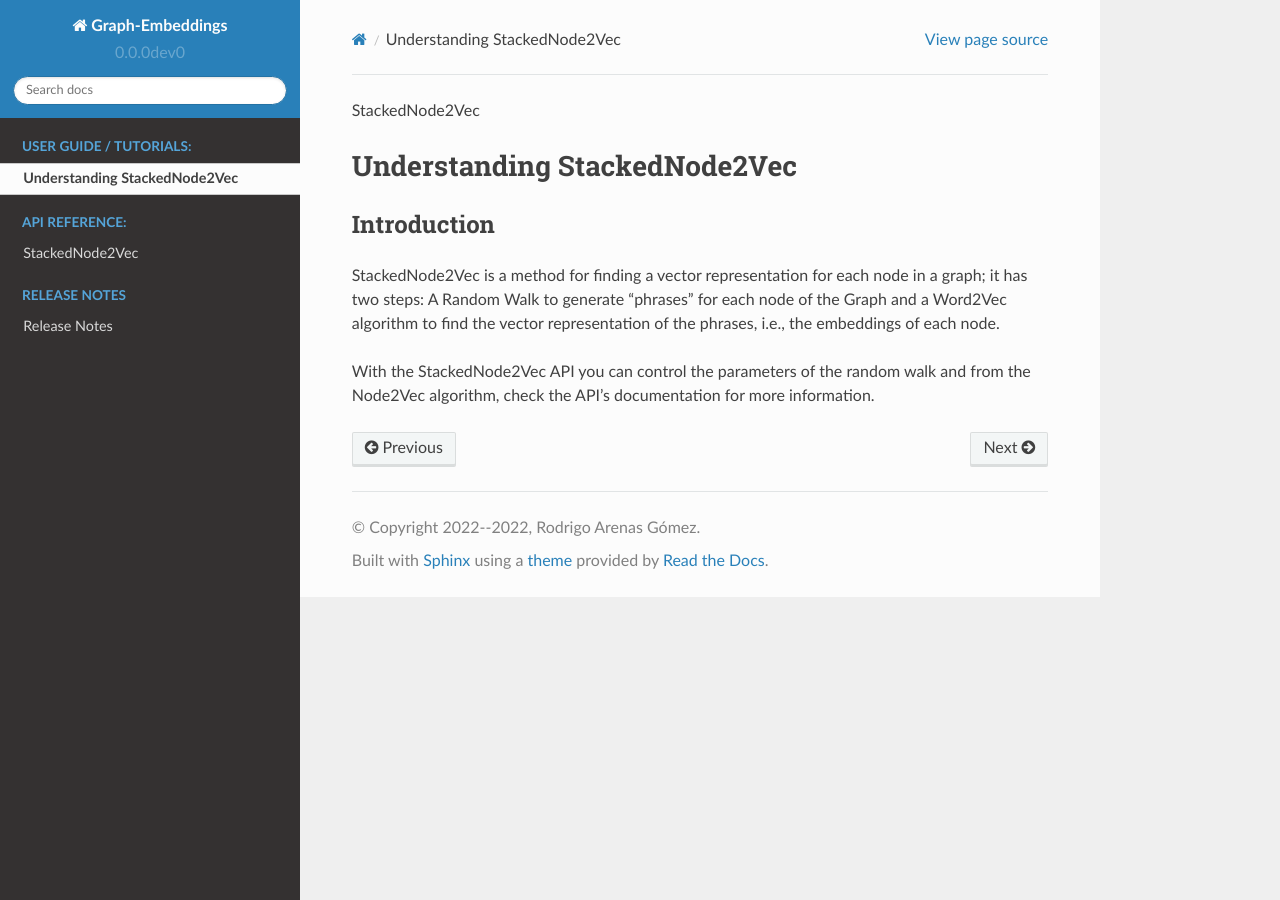
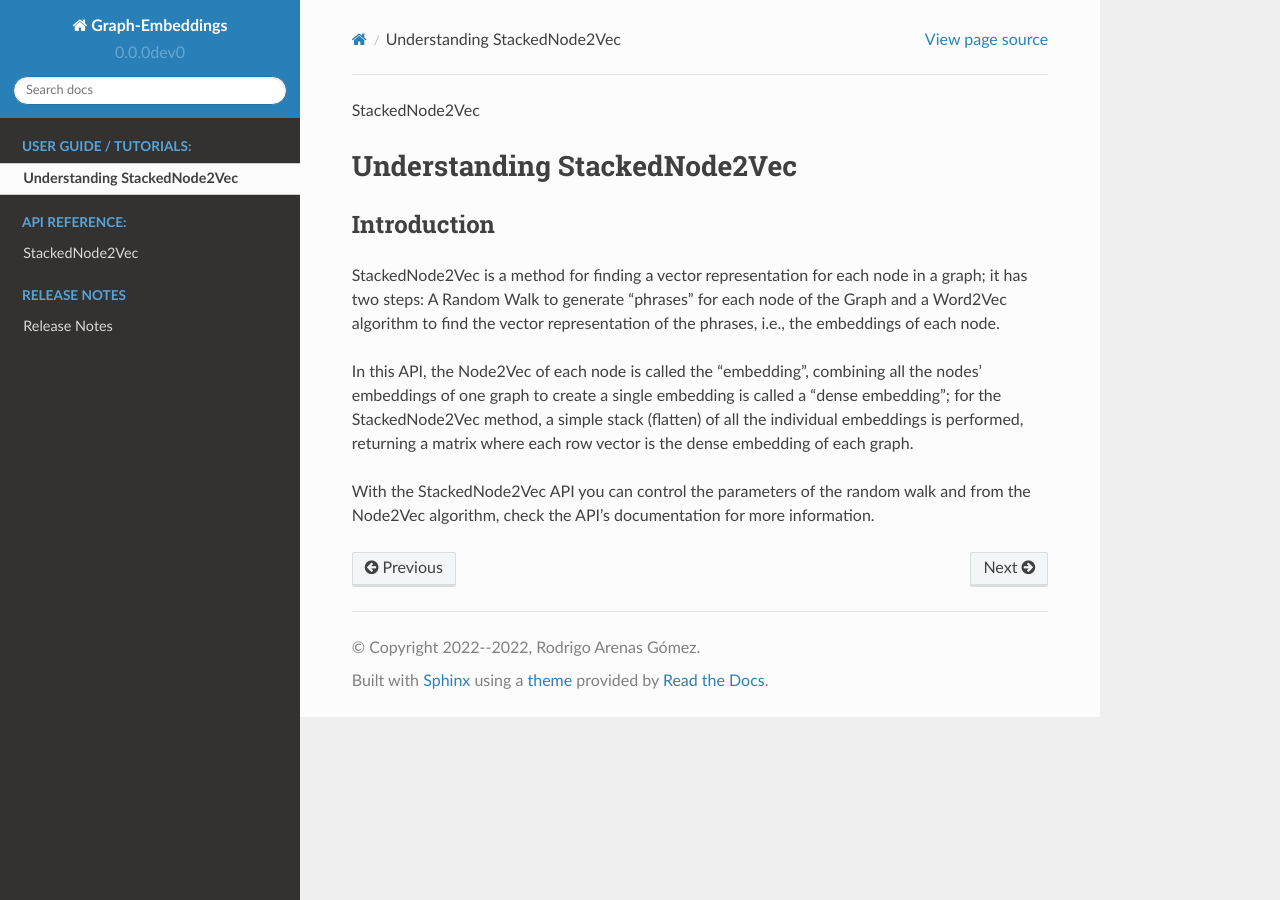
Before and after one commit to rodrigo-arenas/Graph-Embeddings, a Sphinx documentation site: the page built from docs/tutorials/StackedNode2Vec.rst, in a window 1280 px wide. Built offline with Sphinx 7.4.7 and the Read the Docs theme 2.0.0, drawn with Linux system fonts in a browser that asks for light colours.

Commit message:
explain dense embeddings

```diff
--- a/docs/tutorials/StackedNode2Vec.rst
+++ b/docs/tutorials/StackedNode2Vec.rst
@@ -10,5 +10,10 @@ StackedNode2Vec is a method for finding a vector representation for each node in
 A Random Walk to generate "phrases" for each node of the Graph and a Word2Vec algorithm to find
 the vector representation of the phrases, i.e., the embeddings of each node.
 
+In this API, the Node2Vec of each node is called the "embedding", combining all the nodes' embeddings of one graph
+to create a single embedding is called a "dense embedding"; for the StackedNode2Vec method, a simple stack (flatten)
+of all the individual embeddings is performed, returning a matrix where each row vector
+is the dense embedding of each graph.
+
 With the StackedNode2Vec API you can control the parameters of the random walk and from the Node2Vec algorithm,
 check the API's documentation for more information.
```
